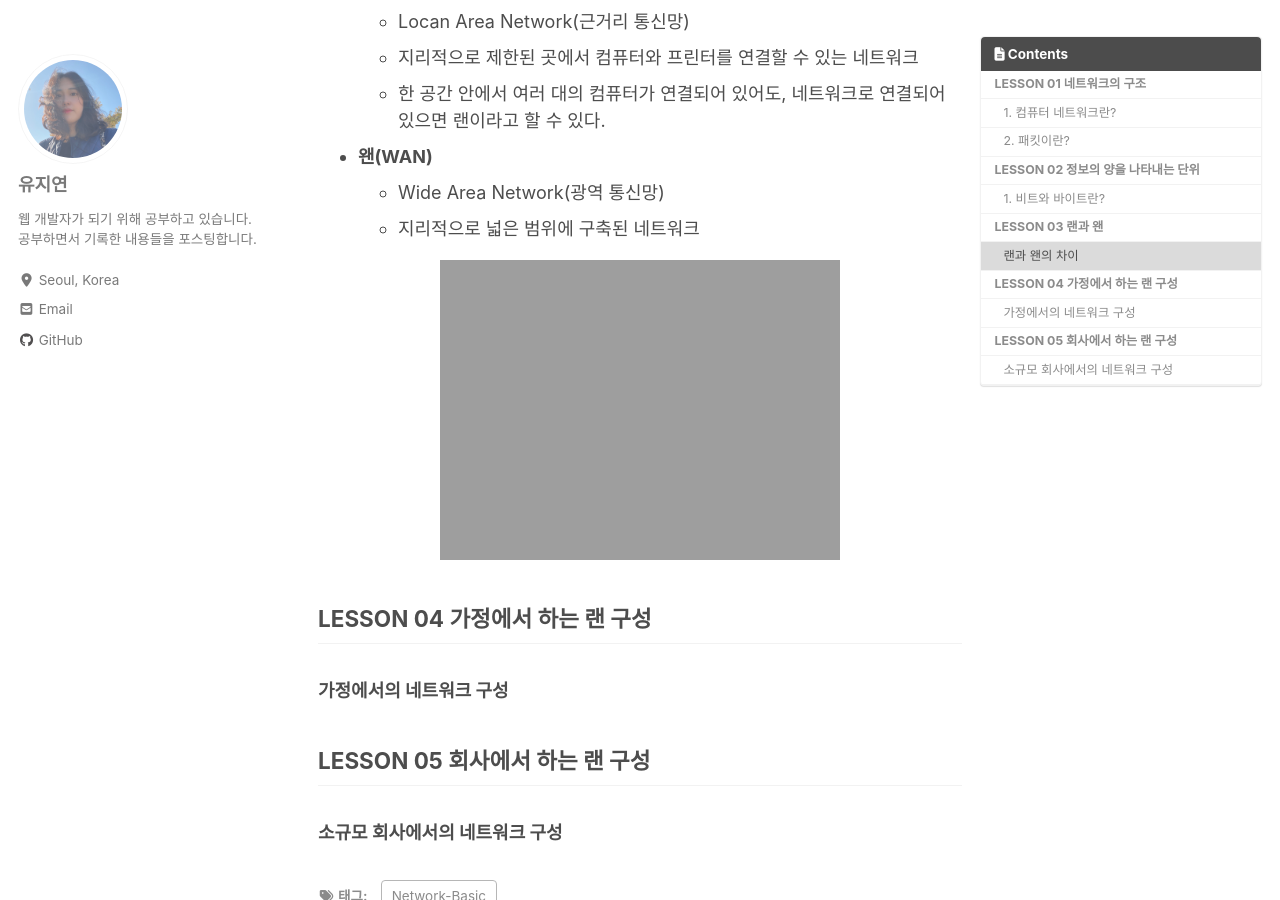
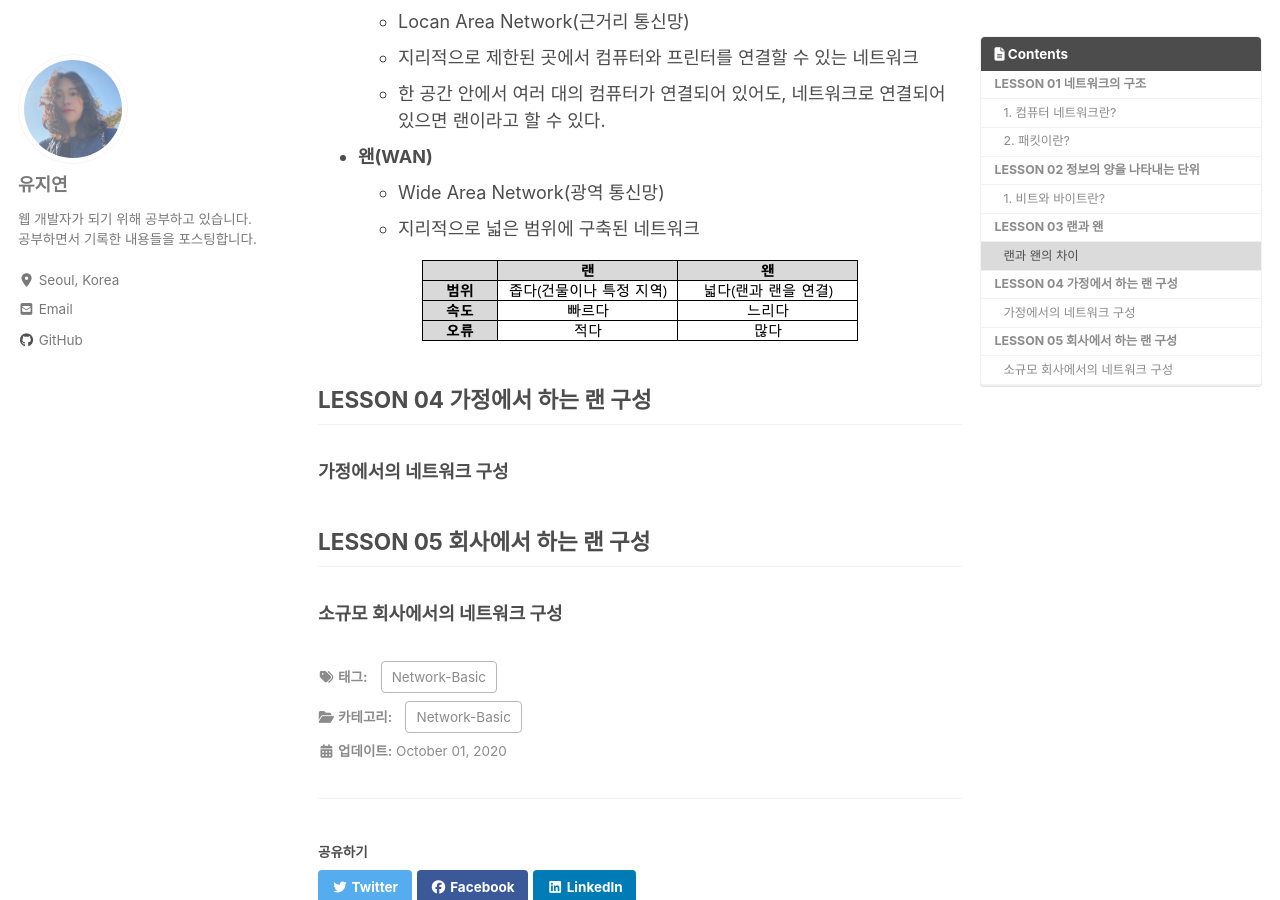
Before and after one commit to Jiyoun-Yoo/jiyoun-yoo.github.io, a Jekyll site: the page built from _posts/2020/network-basic/2020-10-01-network-basic-chapter01-1.markdown, in a window 1280 px wide and 900 px high, scrolled down 3015 px. Built offline with Jekyll 4.4.1, drawn with Linux system fonts in a browser that asks for light colours; cached includes are drawn as plain includes; nearby versions of some CDN libraries.

Commit message:
networkBasic

```diff
--- a/_posts/2020/network-basic/2020-10-01-network-basic-chapter01-1.markdown
+++ b/_posts/2020/network-basic/2020-10-01-network-basic-chapter01-1.markdown
@@ -80,7 +80,7 @@ last_modified_at: '2020-10-01 22:00:00 +0800'
   - Wide Area Network(광역 통신망)
   - 지리적으로 넓은 범위에 구축된 네트워크
 
-![랜과 왠]({{ site.url }}{{ site.baseurl }}/assets/images/post/network-basic/이미지명.확장자){: .align-center}
+![랜과 왠]({{ site.url }}{{ site.baseurl }}/assets/images/post/network-basic/ranwan.png){: .align-center}
 
 
 
```
Also changed, not shown: assets/images/post/network-basic/ranwan.png (added), 1 other file.
